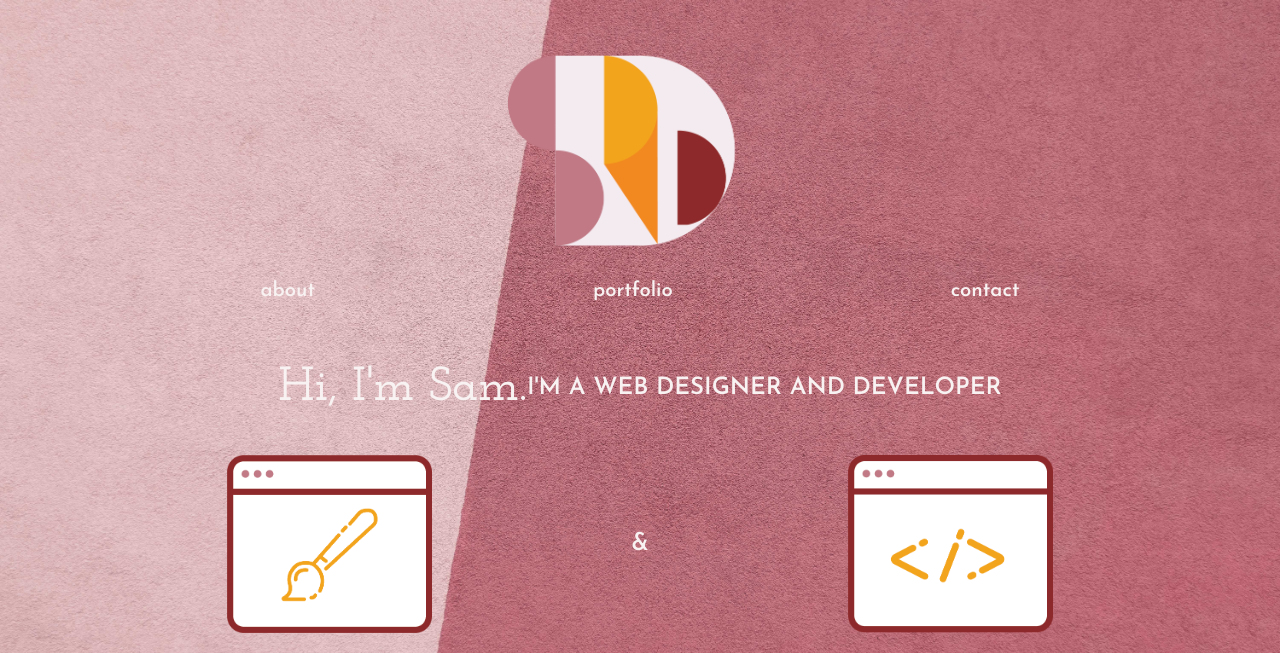
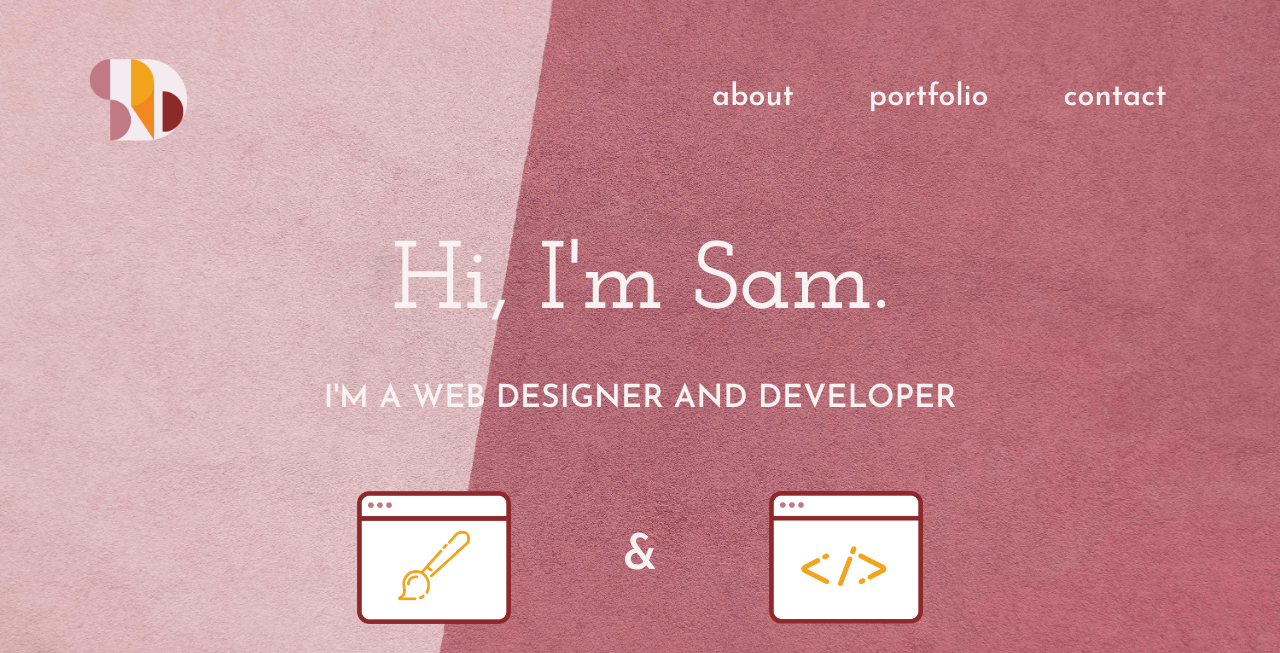
Before and after one commit to sdexter91/srd-portfolio, a PHP site: page / in a window 1280 px wide; the page is wider, and only the part inside the window is pictured. Shown: the top 653 px of that part. Run offline with PHP 8.4, Linux system fonts and the light colour scheme; grey boxes are pictures that could not be loaded.

Commit message:
responsive

```diff
--- a/css/main.css
+++ b/css/main.css
@@ -155,6 +155,13 @@ textarea {
     width: 100%;
    }
 
+   header .nav-area {
+    display: flex;
+    justify-content: center;
+    align-items: center;
+    flex-flow: row wrap;
+   }
+
    header figure {
     width: 30%;
     display: flex;
@@ -200,6 +207,7 @@ textarea {
    footer .contact {
       font-size: .875em;
       text-align: center;
+      font-style: italic;
    }
 
    footer figure {
@@ -230,12 +238,14 @@ textarea {
       font-family: 'Josefin Slab', serif;
       font-size: 3em;
       text-align: center;
+      width: 100%;
     }
 
     .hero-area h2 {
       font-size: 1.5em;
       text-transform: uppercase;
       text-align: center;
+      max-width: 90%;
     }
 
     .hero-area .image-wrapper {
@@ -389,26 +399,214 @@ textarea {
   /* General styles */
 
   /* Header */
+  header {
+    padding: 40px 0 60px 0;
+    background-repeat: no-repeat;
+    background-attachment: fixed;
+    background-position: right 35% bottom 45%;
+  }
+
+  header .content-wrapper {
+    max-width: 90%;
+    margin: auto;
+
+  }
+
+  header .nav-area {
+    display: flex;
+    flex-wrap: nowrap;
+  }
+
+  header figure {
+    width: 20%;
+  }
+
+  header nav ul {
+    justify-content: flex-end;
+  }
+
+  header li {
+    padding-left: 50px;
+  }
 
   /* Hero Area */
 
+  header .hero-area {
+    padding-top: 40px;
+  }
+
+  header .hero-area h1 {
+    font-size: 4em;
+    margin-bottom: 0;
+  }
+
+  header .hero-area h2 {
+    font-size: 1.6em;
+  }
+
+  header .image-wrapper {
+    padding-top: 50px;
+
+  }
+
+  header .image-wrapper img {
+    padding: 0 60px;
+  }
+
+  header .hero-area .image-wrapper p {
+    font-size: 2.5em;
+  }
+
+
   /* Work Samples Area */
+  main .work-samples .content-wrapper{
+    display: flex;
+    flex-flow: row wrap;
+  }
+
+  main .work-samples img {
+    width: 50%;
+
+  }
 
   /* About Area */
+  main .about-me {
+    padding: 50px 30px;
+  }
+
+
+  main .about-me .content-wrapper{
+    display: flex;
+    flex-flow: row wrap;
+    justify-content: space-around;
+  }
+
+  main .about-me img {
+    width: 40%;
+    padding: 0 20px;
+
+  }
+
+  main .about-me p {
+    width: 45%;
+    padding: 0 20px;
+    font-size: 1.5em;
+  }
+
+  /* Footer */
+  footer {
+    padding: 10px 30px 20px;
+   }
+
+   footer .contact {
+      font-size: 1.5em;
+   }
+
+    footer img {
+      width: 40%;
+   }
+
+   footer .social-icons img {
+    width: 15%;
+   }
 
 }
 
 @media only screen and (min-width: 1200px) {
 /*Desktop styles here*/
+  .hero-area {
+      min-height: 450px;
+    }
 
   /* Header */
+    header {
+    background-position: ;
+  }
+
+
+   header .content-wrapper {
+     justify-content: center;
+     max-width: 90%;
+    }
+
+    header figure {
+    width: 15%;
+  }
+
+    header ul {
+      font-size: 1.5em;
+    }
+
+    header li {
+      padding-left: 75px;
+    }
 
   /* Hero Area */
+    header .hero-area .content-wrapper {
+      width: 75%;
+    }
+
+    header .hero-area h1 {
+      font-size: 6em;
+      margin-top: 30px;
+    }
+
+    header .hero-area h2 {
+      width: 100%;
+      font-size: 2em;
+    }
+
+    header .image-wrapper {
+      padding-top: 30px;
+    }
+
+    header .image-wrapper img {
+    padding: 0 90px;
+    }
+
+    header .hero-area .image-wrapper p {
+      font-size: 3em;
+    }
 
   /* Work Samples Area */
 
   /* About Area */
+    main .about-me {
+    padding: 80px 50px;
+    }
 
+    main .about-me img {
+      width: 35%;
+    }
+
+    main .about-me p {
+      font-size: 2.2em;
+    }
+
+  /* Footer Area */
+    footer {
+      padding: 10px 50px 20px;
+   }
+
+    footer .contact {
+      font-size: 2em;
+   }
+
+    footer .contact h4 {
+    margin-bottom: 0;
+   }
+
+    footer img {
+      padding-left: 150px;
+   }
+
+    footer .social-icons {
+    justify-content: space-around;
+   }
+
+    footer .social-icons img {
+    width: 10%;
+   }
 }
 
 /* ==========================================================================
--- a/index.html
+++ b/index.html
@@ -27,6 +27,7 @@
   <!-- Add your site or application content here -->
   <header>
     <div class="content-wrapper">
+      <div class="nav-area">
         <figure>
           <a href="#">
             <img src="img/samrdexter-logo.png" alt="srd logo">
@@ -39,6 +40,7 @@
             <li>contact</li>
           </ul>
         </nav>
+      </div>
     </div>
 
     <section class="hero-area">
@@ -80,7 +82,7 @@
   <footer>
     <div class="content-wrapper">
         <address class="contact">
-          <h4>Contact</h4>
+          <h4>Contact:</h4>
           <p>sam@samrdexter.com</p>
         </address>
         <figure>
```
Lines whose indentation alone changed are shown as unchanged.
